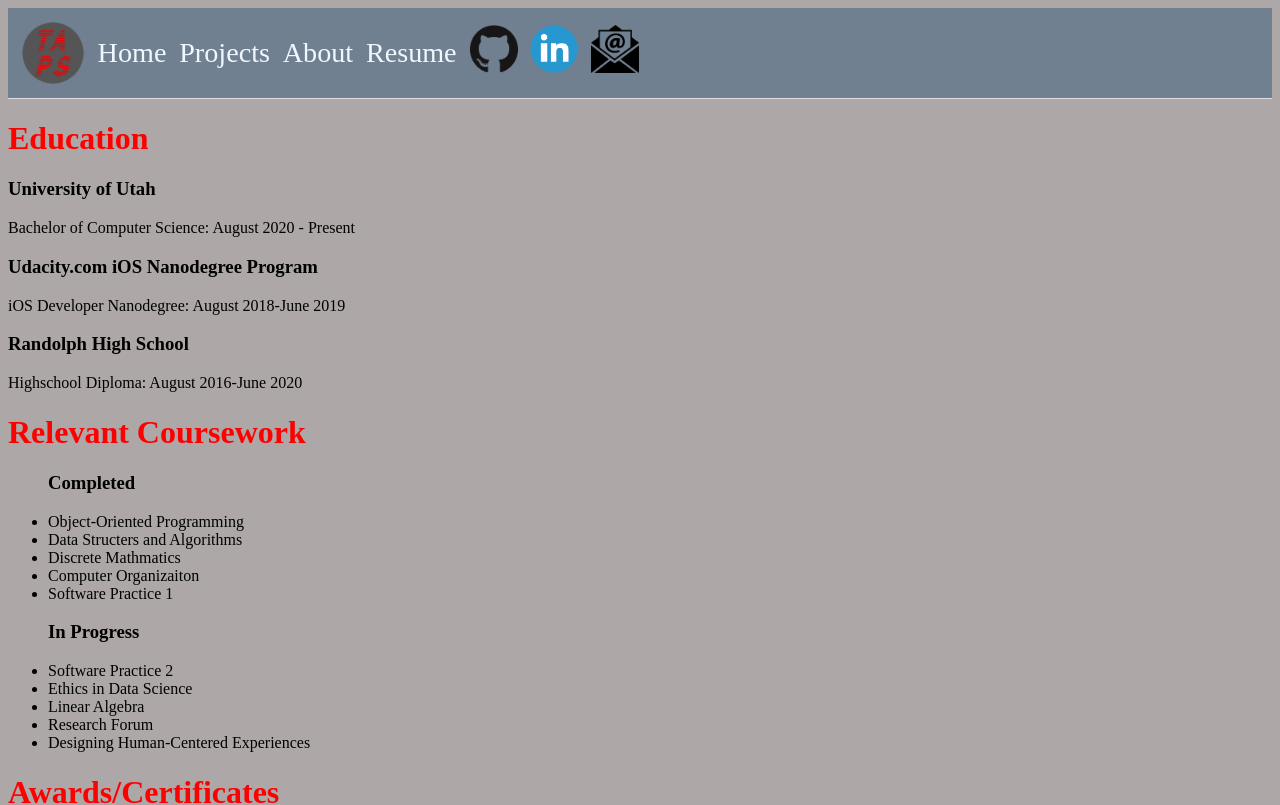
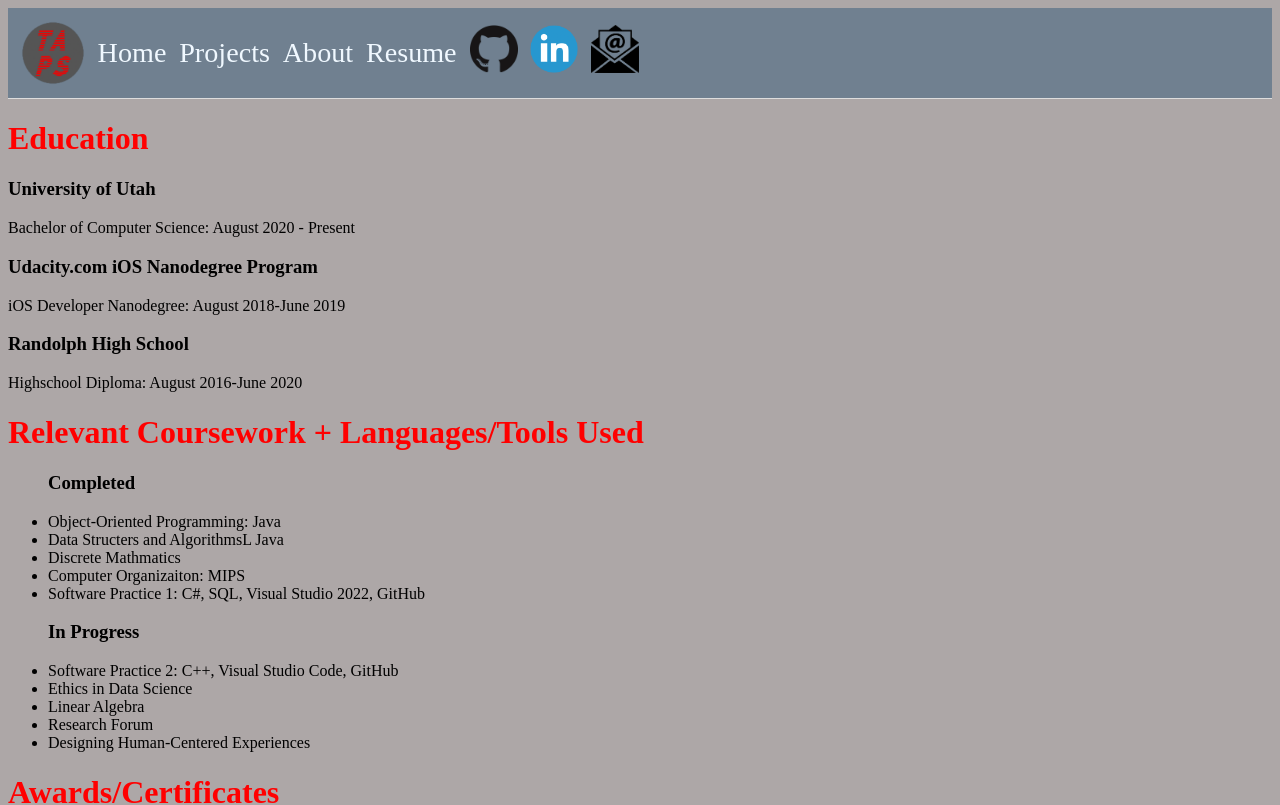
Before and after one commit to tapscodes/tapscodes.github.io, a Next.js app: page /about in a window 1280 px wide. Shown: the top 805 px of the page. Built offline with nearby package versions, Linux system fonts and the light colour scheme.

Commit message:
added extra info to classes in about

```diff
--- a/pages/about.js
+++ b/pages/about.js
@@ -18,17 +18,17 @@ const About = () => {
             <h3>Randolph High School</h3>
             <p>Highschool Diploma: August 2016-June 2020</p>
             {/*NAV: Classes*/}
-            <h1>Relevant Coursework</h1>
+            <h1>Relevant Coursework + Languages/Tools Used</h1>
             <ul>
                 <h3>Completed</h3>
-                <li>Object-Oriented Programming</li>
-                <li>Data Structers and Algorithms</li>
+                <li>Object-Oriented Programming: Java</li>
+                <li>Data Structers and AlgorithmsL Java</li>
                 <li>Discrete Mathmatics</li>
-                <li>Computer Organizaiton</li>
-                <li>Software Practice 1</li>
+                <li>Computer Organizaiton: MIPS</li>
+                <li>Software Practice 1: C#, SQL, Visual Studio 2022, GitHub</li>
 
                 <h3>In Progress</h3>
-                <li>Software Practice 2</li>
+                <li>Software Practice 2: C++, Visual Studio Code, GitHub</li>
                 <li>Ethics in Data Science</li>
                 <li>Linear Algebra</li>
                 <li>Research Forum</li>
--- a/pages/index.js
+++ b/pages/index.js
@@ -12,7 +12,7 @@ export default function Home() {
       <Image src="/Images/prof_pic.jpg" width={128} height={128}/>
       <h3>Used Tools and Languages</h3>
       <Marquee speed="50" pauseOnHover="true" direction="right" gradient={true} gradientColor={[0,255,255]} gradientWidth={20}>
-        Java | C# | HTML | CSS | Javascript | React | C++ | Git | NextJS | Swift | SQL | Cloudflare | JavaFX | Visual Studio 2022 | Visual Studio Code
+        Java | C# | HTML | CSS | Javascript | React | C++ | Git | NextJS | Swift | SQL | MIPS | Cloudflare | JavaFX | Visual Studio 2022 | Visual Studio Code
       </Marquee>
     </div>
   )
```
